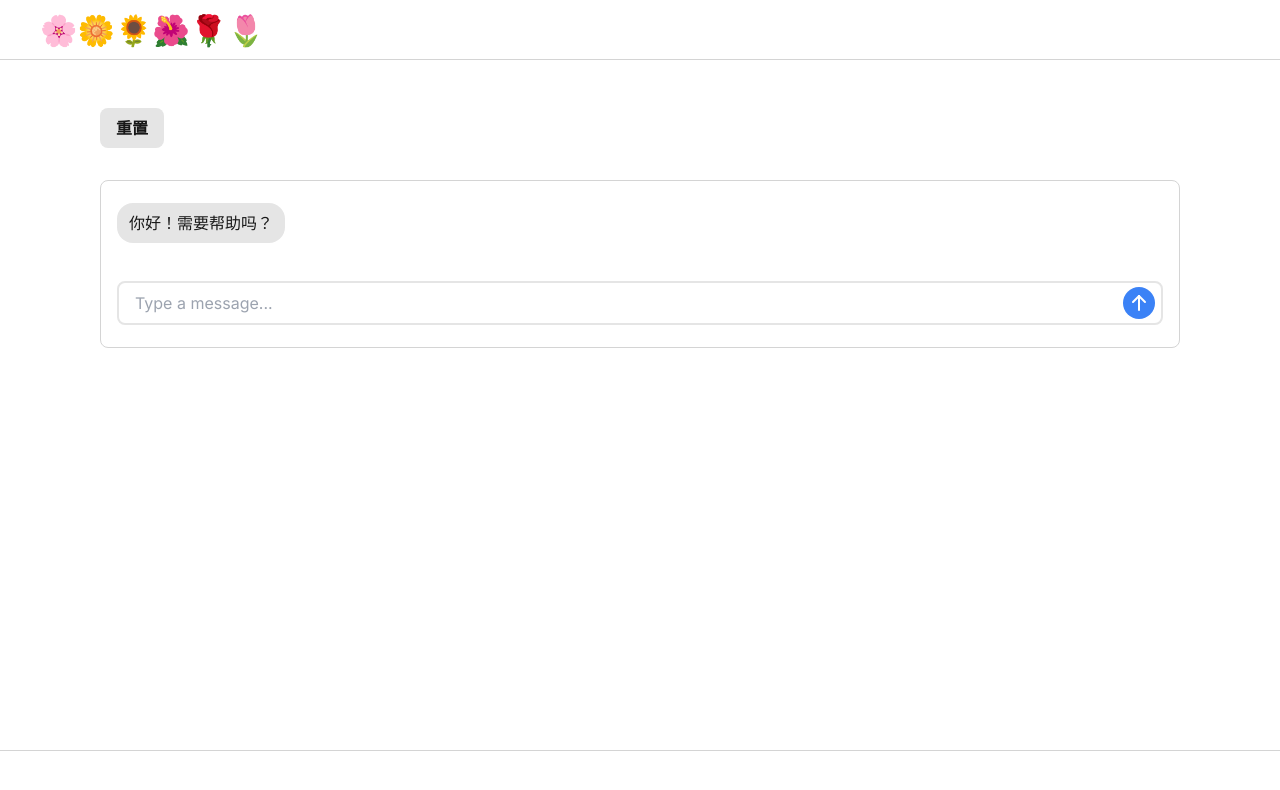
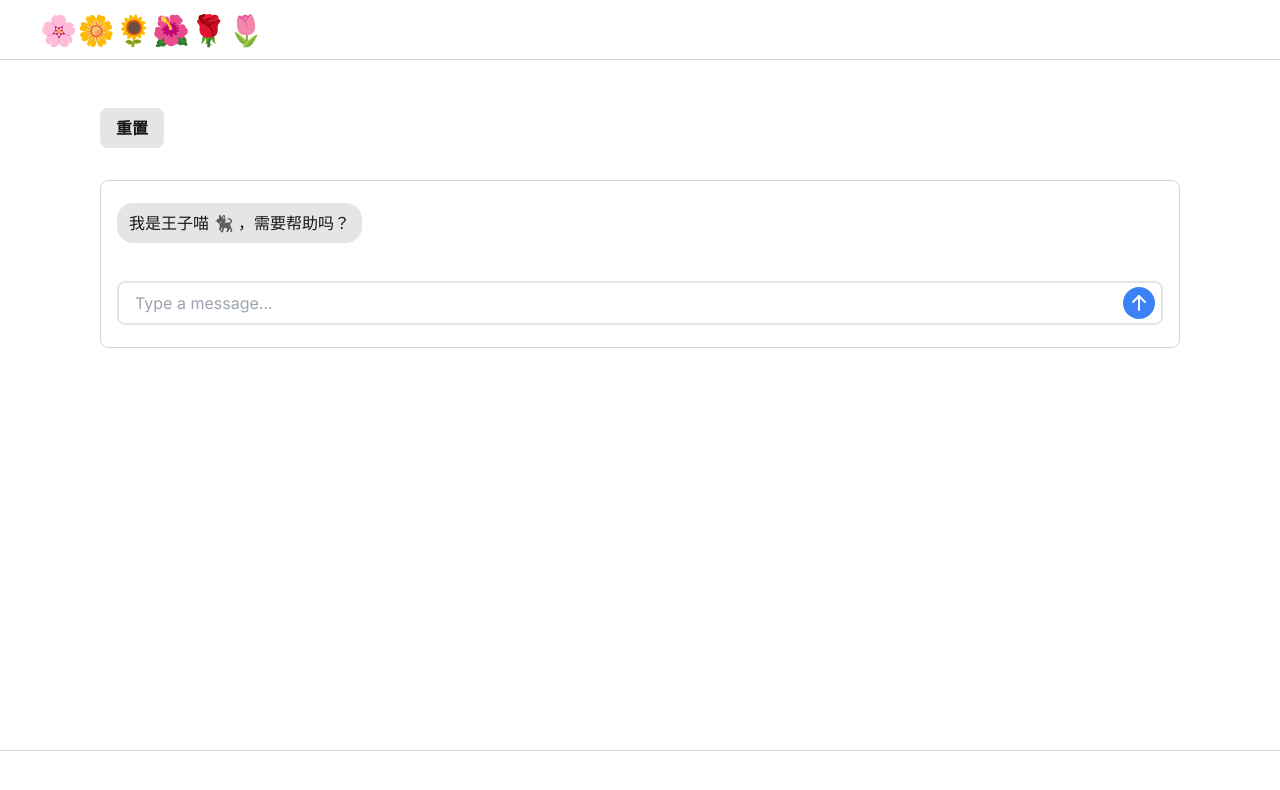
Before and after one commit to aldohemsn/chatbot-ui-lite, a Next.js app: page / in a window 1280 px wide. Shown: the top 790 px of the page. Built offline with nearby package versions, Linux system fonts and the light colour scheme.

Commit message:
Update index.tsx喵喵问答

```diff
--- a/pages/index.tsx
+++ b/pages/index.tsx
@@ -80,7 +80,7 @@ export default function Home() {
     setMessages([
       {
         role: "assistant",
-        content: `你好！需要帮助吗？`
+        content: `我是王子喵 🐈‍⬛ ，需要帮助吗？`
       }
     ]);
   };
@@ -93,7 +93,7 @@ export default function Home() {
     setMessages([
       {
         role: "assistant",
-        content: `你好！需要帮助吗？`
+        content: `我是王子喵 🐈‍⬛ ，需要帮助吗？`
       }
     ]);
   }, []);
@@ -101,7 +101,7 @@ export default function Home() {
   return (
     <>
       <Head>
-        <title>巧言·稚疑</title>
+        <title>喵喵问答</title>
         <meta
           name="description"
           content="问答机器人"
```
